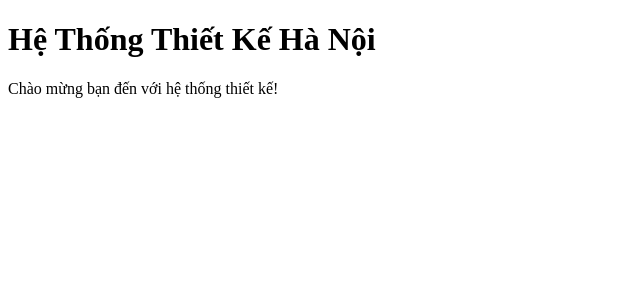
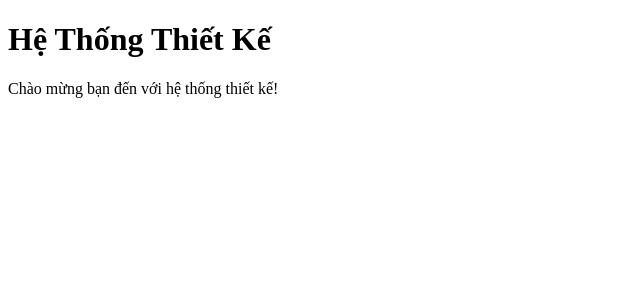
Before and after one commit to mowslasher83/he-thong-thiet-ke-hanoi, a React app: page / in a window 1280 px wide. Shown: the top 300 px of the page, without its empty margins (0-640 px from the left). Built offline with nearby package versions, Linux system fonts and the light colour scheme; the HTML template or start-up script is replaced by a standard one.

Commit message:
Fix typo in the heading for consistency.

```diff
--- a/index.js
+++ b/index.js
@@ -4,7 +4,7 @@ import ReactDOM from 'react-dom';
 const App = () => {
   return (
     <div>
-      <h1>Hệ Thống Thiết Kế Hà Nội</h1>
+      <h1>Hệ Thống Thiết Kế</h1>
       <p>Chào mừng bạn đến với hệ thống thiết kế!</p>
     </div>
   );
```
